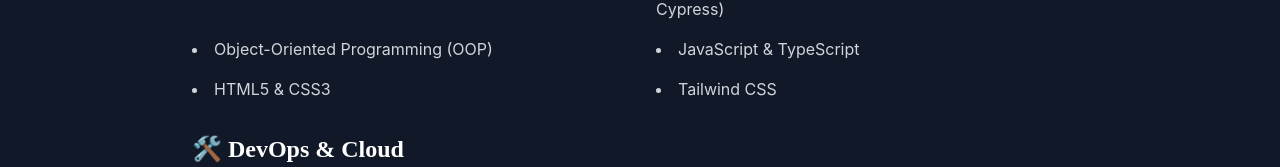
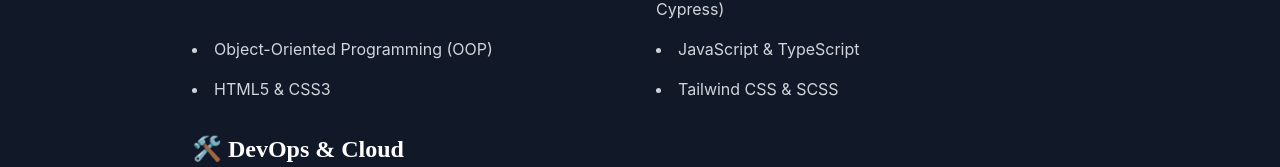
Before and after one commit to npolizois/mypersonalwebsite, a React (Vite) app: page /#/skills in a window 1280 px wide. Shown: the part 387-554 px from the top of the page. Built offline with nearby package versions, Linux system fonts and the light colour scheme.

Commit message:
minor fixes

```diff
--- a/src/pages/About.tsx
+++ b/src/pages/About.tsx
@@ -41,7 +41,7 @@ const About: React.FC<AboutProps> = ({ setIsOpen }) => {
           <h3 className="text-xl md:text-2xl font-semibold text-white mt-8">
             💡 AI Tools & Productivity
           </h3>
-          <p className="text-base md:text-lg mt-2">
+          <p className="text-base mt-2">
             I use advanced AI Tools to enhance my productivity, assisting in
             problem-solving and refining my ideas.
           </p>
--- a/src/pages/Skills.tsx
+++ b/src/pages/Skills.tsx
@@ -24,7 +24,7 @@ const Skills: React.FC = () => {
             <li>Object-Oriented Programming (OOP)</li>
             <li>JavaScript & TypeScript</li>
             <li>HTML5 & CSS3</li>
-            <li>Tailwind CSS</li>
+            <li>Tailwind CSS & SCSS</li>
           </ul>
         </div>
 
```
